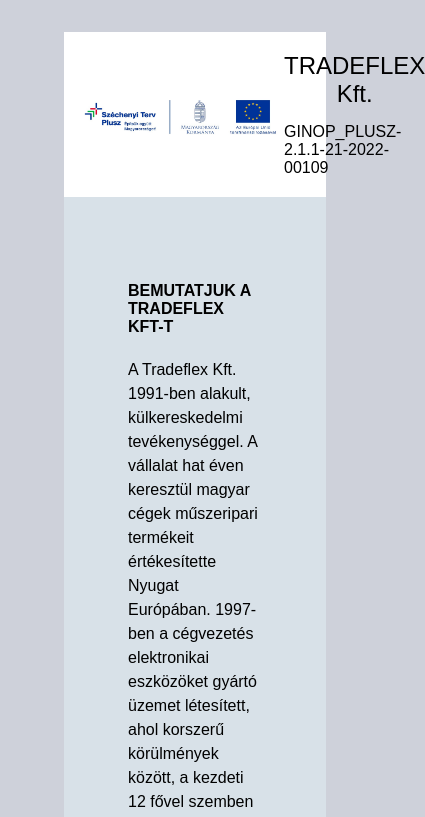
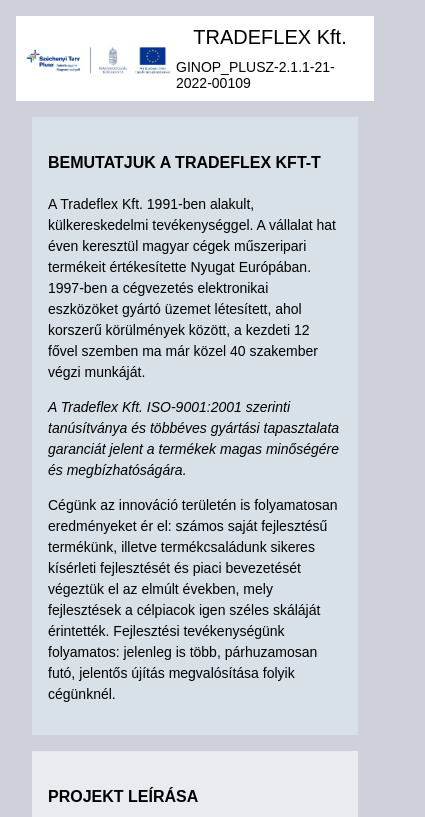
Before and after one commit to MariannSz/tradeflex-GINOP_PLUSZ-2.1.1-21-2022-00109, a plain HTML site: page index.html in a window 390 px wide. Shown: the top 817 px of the page, 425 px wide, since content can reach past the window. Drawn offline with Linux system fonts and the light colour scheme.

Commit message:
media qs

```diff
--- a/index.html
+++ b/index.html
@@ -5,8 +5,9 @@
     <meta name="viewport" content="width=device-width, initial-scale=1.0" />
     <title>TRADEFLEX Kft.</title>
     <style>
+      /* Common styles for all screens */
       body {
-        margin: 2rem 4rem;
+        margin: 2rem;
         padding: 0;
         font-family: Arial, sans-serif;
         background-color: #ced1da;
@@ -77,7 +78,7 @@
 
       .section-text {
         font-size: 16px;
-        line-height: 1.5; /* Add line-height for better readability */
+        line-height: 1.5;
       }
 
       /* Apply italics to the middle paragraph in the first section */
@@ -88,6 +89,40 @@
       /* Add smooth scrolling behavior */
       html {
         scroll-behavior: smooth;
+      }
+
+      /* Responsive Styles for screens smaller than or equal to 768px (Tablet and Mobile) */
+      @media screen and (max-width: 768px) {
+        body {
+          margin: 1rem;
+        }
+        .header {
+          padding: 10px;
+        }
+        .logo img {
+          max-width: 150px;
+        }
+        .header-text {
+          font-size: 20px;
+          margin-bottom: 5px;
+        }
+        .additional-text {
+          font-size: 14px;
+        }
+        .menu-button {
+          padding: 8px 16px;
+          font-size: 14px;
+        }
+        .sections {
+          padding: 1rem;
+        }
+        .section {
+          padding: 1rem;
+          margin-bottom: 1rem;
+        }
+        .section-text {
+          font-size: 14px;
+        }
       }
     </style>
   </head>
@@ -125,7 +160,6 @@
           párhuzamosan futó, jelentős újítás megvalósítása folyik cégünknél.
         </p>
       </div>
-
       <!-- New section with background color #e8ecf0 -->
       <div class="section" id="section2">
         <h4>PROJEKT LEÍRÁSA</h4>
@@ -162,7 +196,6 @@
         </p>
       </div>
     </div>
-
     <!-- More sections or content can be added below -->
   </body>
 </html>
```
